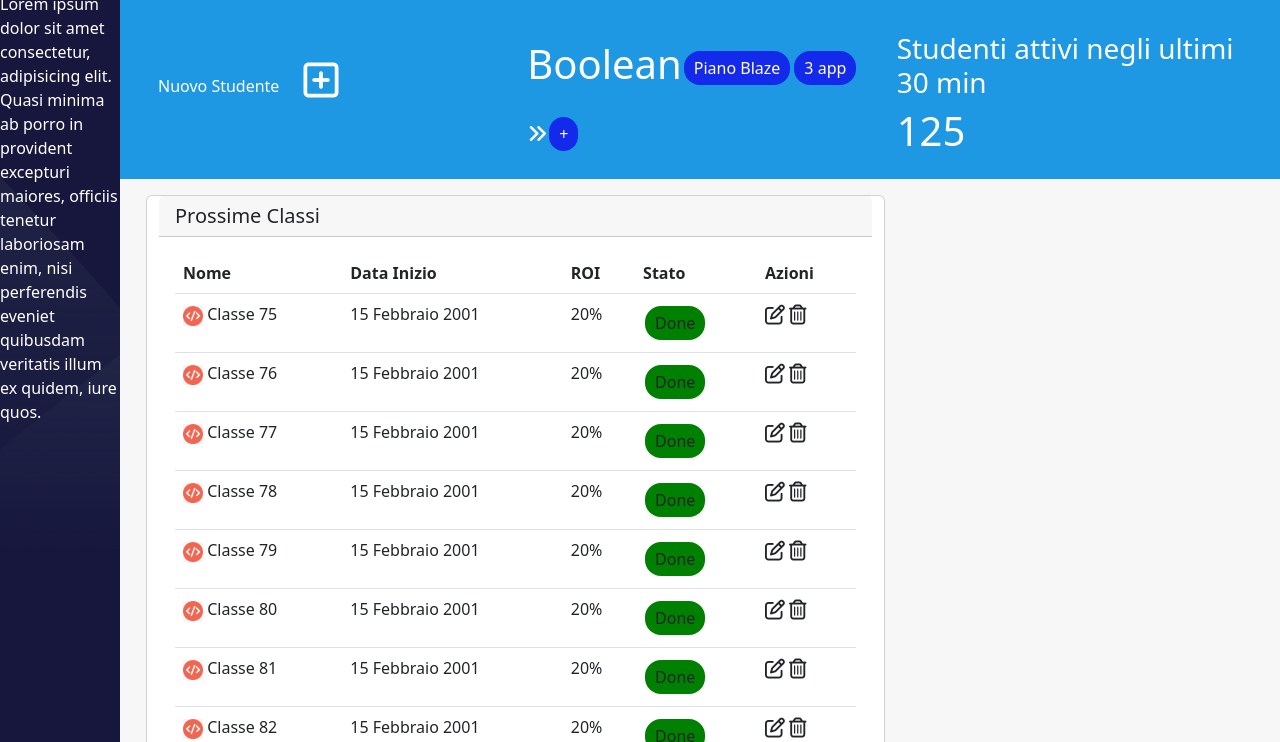
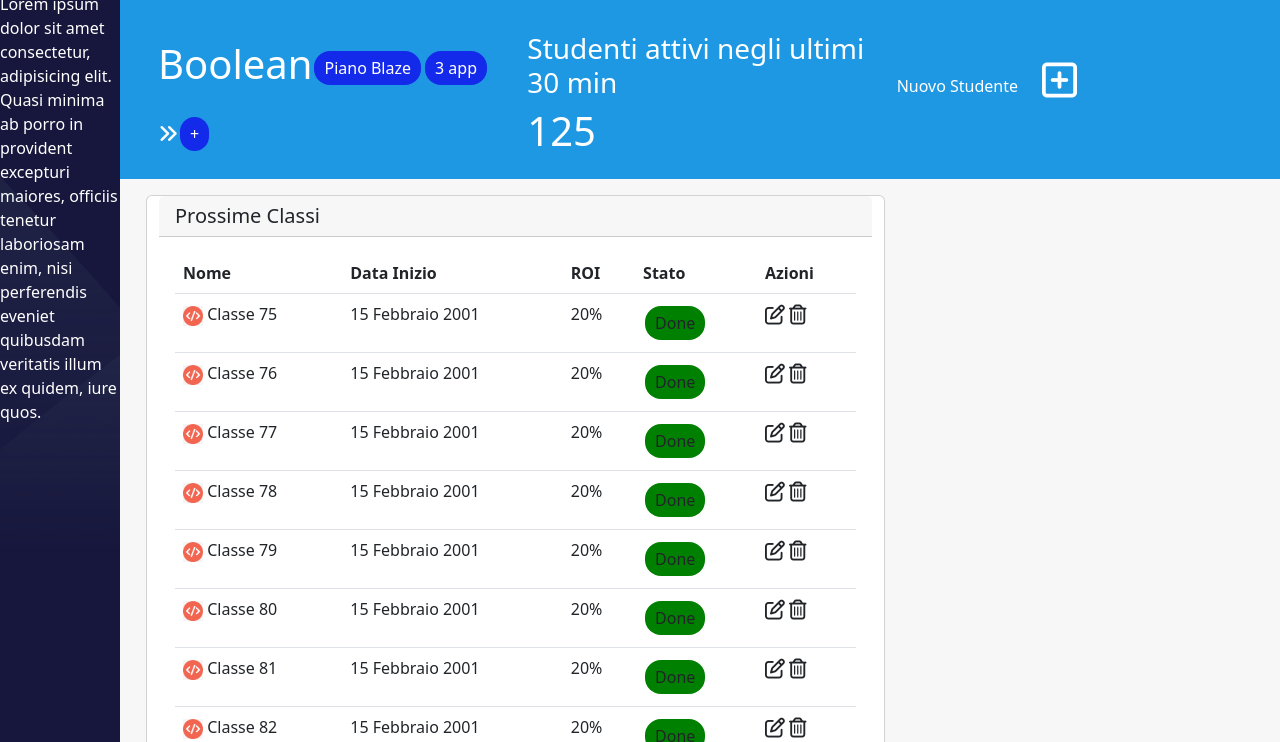
Before and after one commit to FraBif/html-css-bootstrap-dashboard, a plain HTML site: page index.html in a window 1280 px wide. Shown: the part 58-800 px from the top of the page. Drawn offline with nearby package versions, Linux system fonts and the light colour scheme.

Commit message:
first part of main responsivness

```diff
--- a/index.html
+++ b/index.html
@@ -31,14 +31,14 @@
         </section>
         <section class="my_content">
             <div class="container fluid my_container_1">
-                <div class="row p-3 d-flex flex-sm-column flex-md-row flex-lg-row align align-self-md-center align-self-lg-center">
-                    <div class="col-12 mt-6 col-md-4 d-flex align-items-center">
+                <div class="row p-3 d-flex flex-sm-column flex-md-row flex-lg-row align align-self-md-center align-self-lg-center order-sm">
+                    <div class="col-12 mt-6 col-md-4 d-flex align-items-center order-lg-3">
                         Nuovo Studente
                         <span class="ms-4">
                             <i class="far fa-plus-square fa-lg fs-1" style="color: #ffffff;"></i>
                         </span>
                     </div>
-                    <div class="col-12 col-md-4 d-flex align-items-center flex-wrap mt-4">
+                    <div class="col-12 col-md-4 d-flex align-items-center flex-wrap mt-4 order-lg-1">
                         <h1>
                             Boolean
                         </h1>
@@ -55,7 +55,7 @@
                             +
                         </div>
                     </div>
-                    <div class="col-12 col-md-4 mt-4 ">
+                    <div class="col-12 col-md-4 mt-4 order-lg-2 ">
                         <h3>
                             Studenti attivi negli ultimi 30 min
                         </h3>
```
